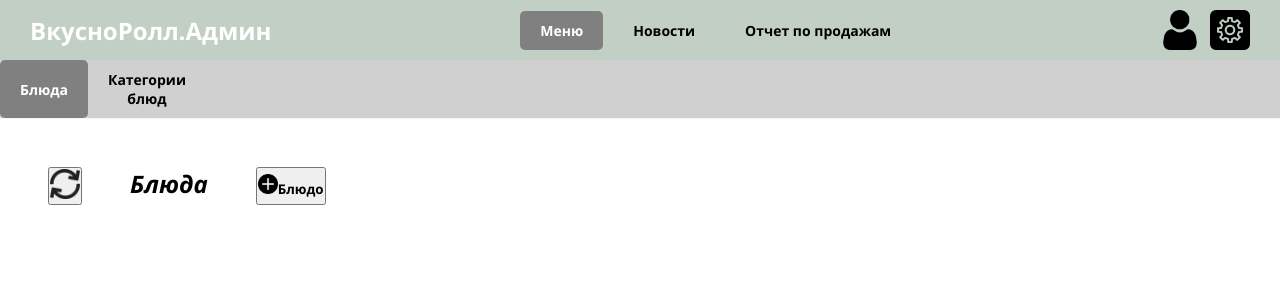
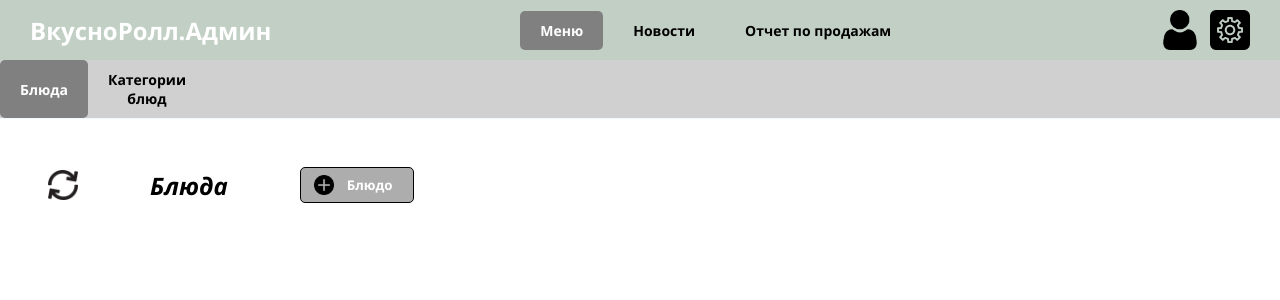
Before and after one commit to saha1616626/vkusnoroll-admin-dashboard, a React (Create React App) app: page / in a window 1280 px wide. Shown: the top 300 px of the page. Built offline with nearby package versions, Linux system fonts and the light colour scheme.

Commit message:
Стилизовали кнопки

```diff
--- a/src/components/Pages/Dishes.jsx
+++ b/src/components/Pages/Dishes.jsx
@@ -9,20 +9,34 @@ import addIcon from './../../assets/icons/add.png'
 
 const Dishes = () => {
 
+    // Состяние кнопки обновления данных на странице
+    const [isRotating, setIsRotating] = useState(false);
+
+    // Кнопка обновления данных на странице
+    const rebootData = () => {
+        // Вращение кнопки после нажатия
+        setIsRotating(true);
+        setTimeout(() => {
+            setIsRotating(false);
+        }, 500); // Сбрасываем состояние кнопки после окончания анимации через 500 мс
+    };
+
     return (
         <main className="page">
 
             {/* Обновить страницу, название, добавить, фильтрация, изменить, поиcк, архив и настройка колонок */}
             <div className="control-components">
-                <button>
+                <button className={`button-reboot ${isRotating ? 'rotate' : ''}`}
+            onClick={rebootData}>
                     <img src={updateIcon} alt="Update" className="icon" />
+                    <span className="tooltip">Обновить страницу</span>
                 </button>
 
                 <div className="page-name">
                     Блюда
                 </div>
 
-                <button className="control-button">
+                <button className="button-add">
                     <img src={addIcon} alt="Update" className="icon-button" />
                     Блюдо
                 </button>
--- a/src/styles/pages.css
+++ b/src/styles/pages.css
@@ -20,6 +20,8 @@
 
 /* Иконка в кнопке */
 .icon-button {
+    margin-left: -7px;
+    margin-right: 13px;
     width: 20px;
     height: 20px;
 }
@@ -29,12 +31,80 @@
     font-size: 24px;
     font-weight: bold;
     font-style: italic;
-    margin-left: 2em;
-    margin-right: 2em;
+    margin-left: 3em;
+    margin-right: 3em;
+    display: flex;
+    align-items: center;
+    justify-content: center;
 }
 
-/* Кнопки */
-.control-button {
+/* Кнопка обновления данных на странице */
+.button-reboot {
+    background-color: transparent;
+    border: none;
+    display: flex;             /* Для центрации иконки */
+    align-items: center;       /* Вертикальное выравнивание по центру */
+    justify-content: center;    /* Горизонтальное выравнивание по центру */
+
+    cursor: pointer;           /* Курсор при наведении */
+    transition: transform 0.2s ease; /* Плавность трансформации */
+}
+.button-reboot:focus {
+    outline: none; /* Убирает обводку при фокусе */
+}
+.button-reboot.rotate {
+    animation: spin 0.5s forwards; /* Применяет анимацию при нажатии */
+}
+@keyframes spin {
+    from {
+        transform: rotate(0deg); /* Начало вращения */
+    }
+    to {
+        transform: rotate(360deg); /* Конечное вращение */
+    }
+}
+.button-reboot:hover .tooltip,
+.button-reboot:focus .tooltip {
+    visibility: visible;
+    opacity: 1;
+}
+
+/* Кнопка добавления (блюда, категории и тд) */
+.button-add {
+    background-color: #ADADAD;
+    color: #FFFFFF;
     font-weight: bold;
+    border: 1px solid black;
+    border-radius: 5px;
+    display: flex;
+    align-items: center;
+    padding: 7px 20px;
+    cursor: pointer;
+    transition: background-color 0.3s; /*Плавный переход при наведении*/
+}
+.button-add:hover {
+    background-color: #999999;
+}
 
+/* Кнопка фильтрации */
+
+
+/* Подсказка при наведении */
+.tooltip {
+    visibility: hidden;        /* Скрываем подсказку по умолчанию */
+    width: 120px;             /* Ширина подсказки */
+    background-color: #555;   /* Цвет фона подсказки */
+    color: #fff;              /* Цвет текста подсказки */
+    text-align: center;       /* Центрируем текст */
+    border-radius: 6px;      /* Скругляем углы подсказки */
+    padding: 5px;            /* Отступы для текста */
+
+    /* Позиционирование подсказки */
+    position: absolute;       /* Абсолютное позиционирование относительно кнопки */
+    bottom: 125%;             /* Расстояние от нижней части кнопки */
+    left: 50%;                /* Центрируем по горизонтали */
+    margin-left: -60px;      /* Сдвигаем для центрирования */
+    z-index: 1;               /* Устанавливаем слой поверх других элементов */
+    opacity: 0;               /* Отключаем видимость по умолчанию */
+    transition: opacity 0.3s; /* Плавный переход при показе/скрытии */
 }
```
